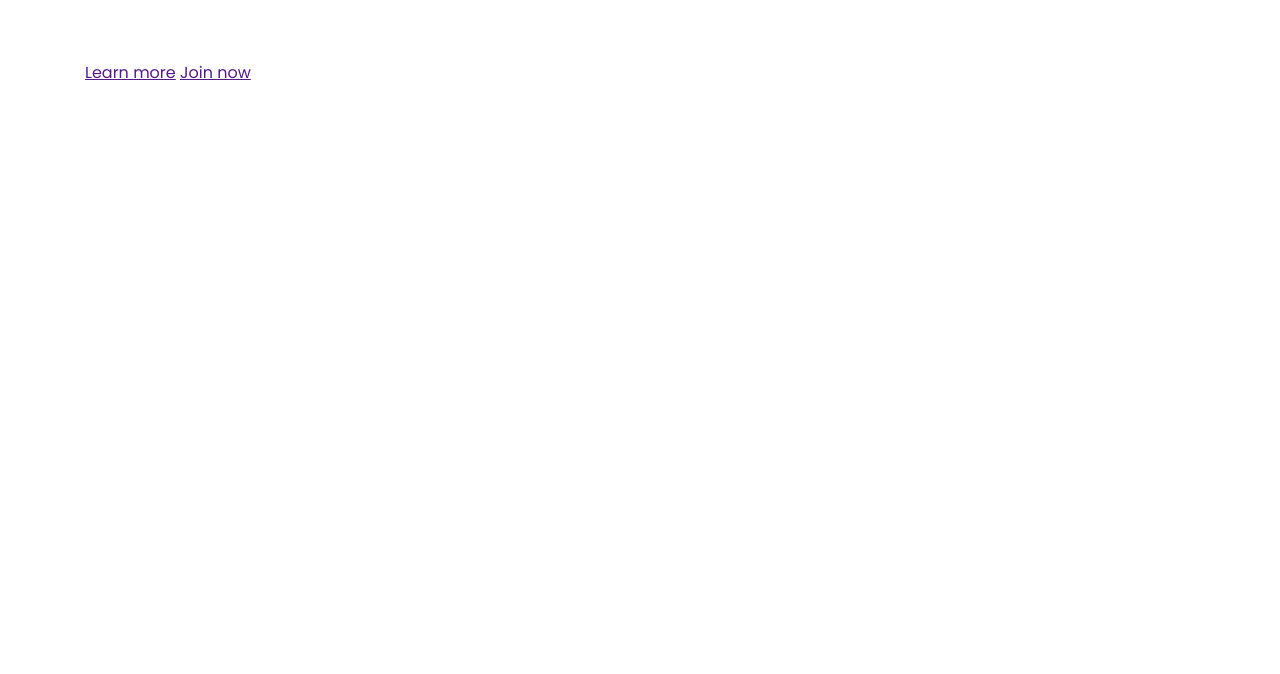
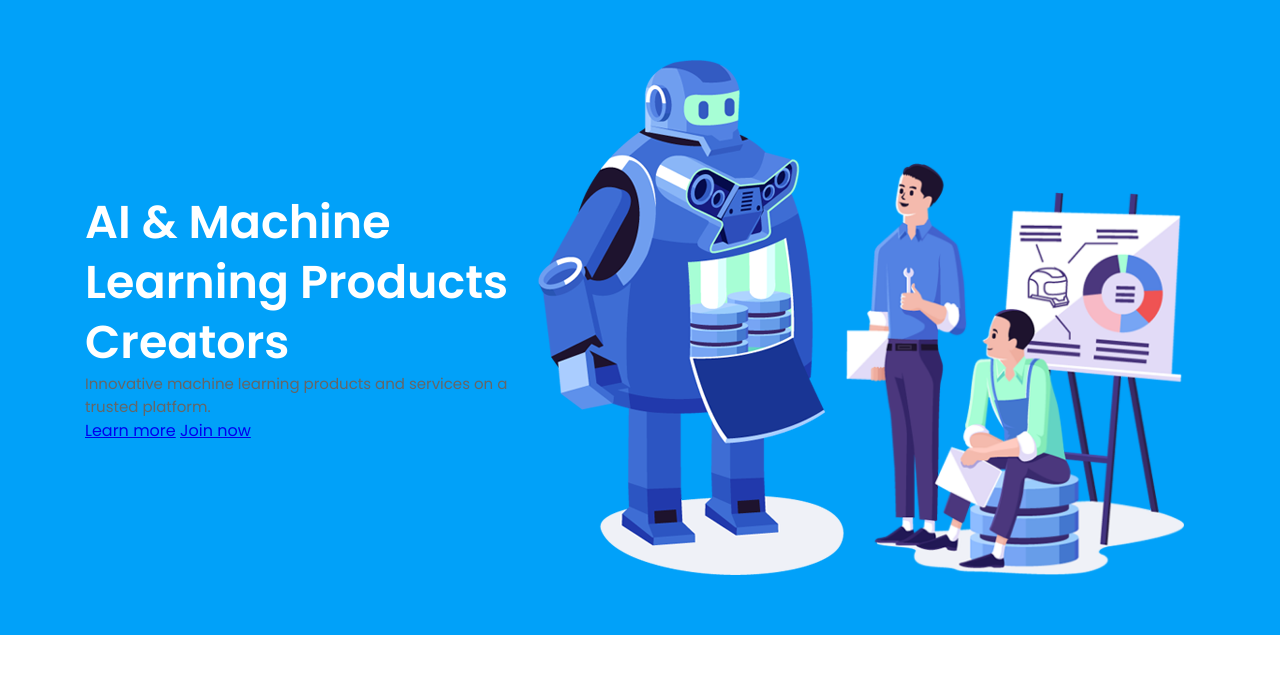
Before and after one commit to front-end-by-rimantas/41-grupe-portfolio-neuron, a website: page index.html in a window 1280 px wide. Drawn offline with Linux system fonts and the light colour scheme.

Commit message:
Add starting content and css

```diff
--- a/css/components/hero.css
+++ b/css/components/hero.css
@@ -0,0 +1,22 @@
+.hero {
+    background-color: #01a1f9;
+}
+
+.main-content {
+    display: flex;
+    flex-direction: row;
+}
+
+.main-content > .left-content {
+    align-self: center;
+}
+
+.main-content > .right-content {
+    display: flex;
+    flex-direction: row;
+}
+
+.right-content > .two-people {
+    height: 80%;
+    align-self: flex-end;
+}
--- a/index.html
+++ b/index.html
@@ -23,20 +23,20 @@
     <!-- Header end -->
 
     <!-- Hero start -->
-    <section class="container">
+    <section class="container hero">
         <div class="row">
-            <div class="col-12">
+            <div class="main-content col-12">
                 <div class="left-content">
-                    <h1></h1>
-                    <p></p>
+                    <h1>AI & Machine Learning Products Creators</h1>
+                    <p>Innovative machine learning products and services on a trusted platform.</p>
                     <div class="buttons">
-                        <a href="">Learn more</a>
-                        <a href="">Join now</a>
+                        <a href="#">Learn more</a>
+                        <a href="#">Join now</a>
                     </div>
                 </div>
                 <div class="right-content">
-                    <img src="#" alt="">
-                    <img src="#" alt="">
+                    <img class="robot" src="./img/hero/hero-robot.png" alt="cool robot">
+                    <img class="two-people" src="./img/hero/hero-team.png" alt="two people sitting and watching robot">
                 </div>
             </div>
         </div>
```
